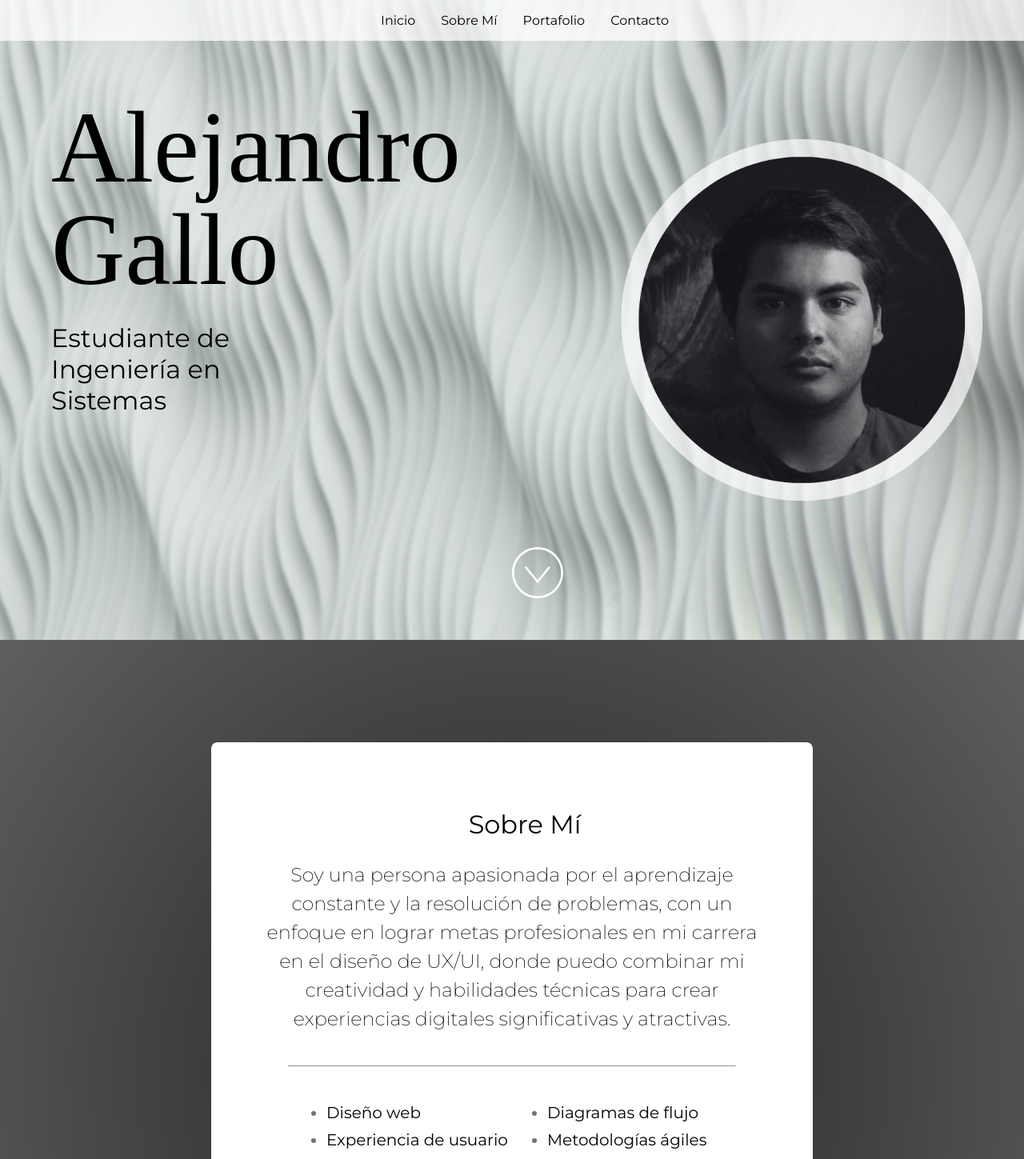
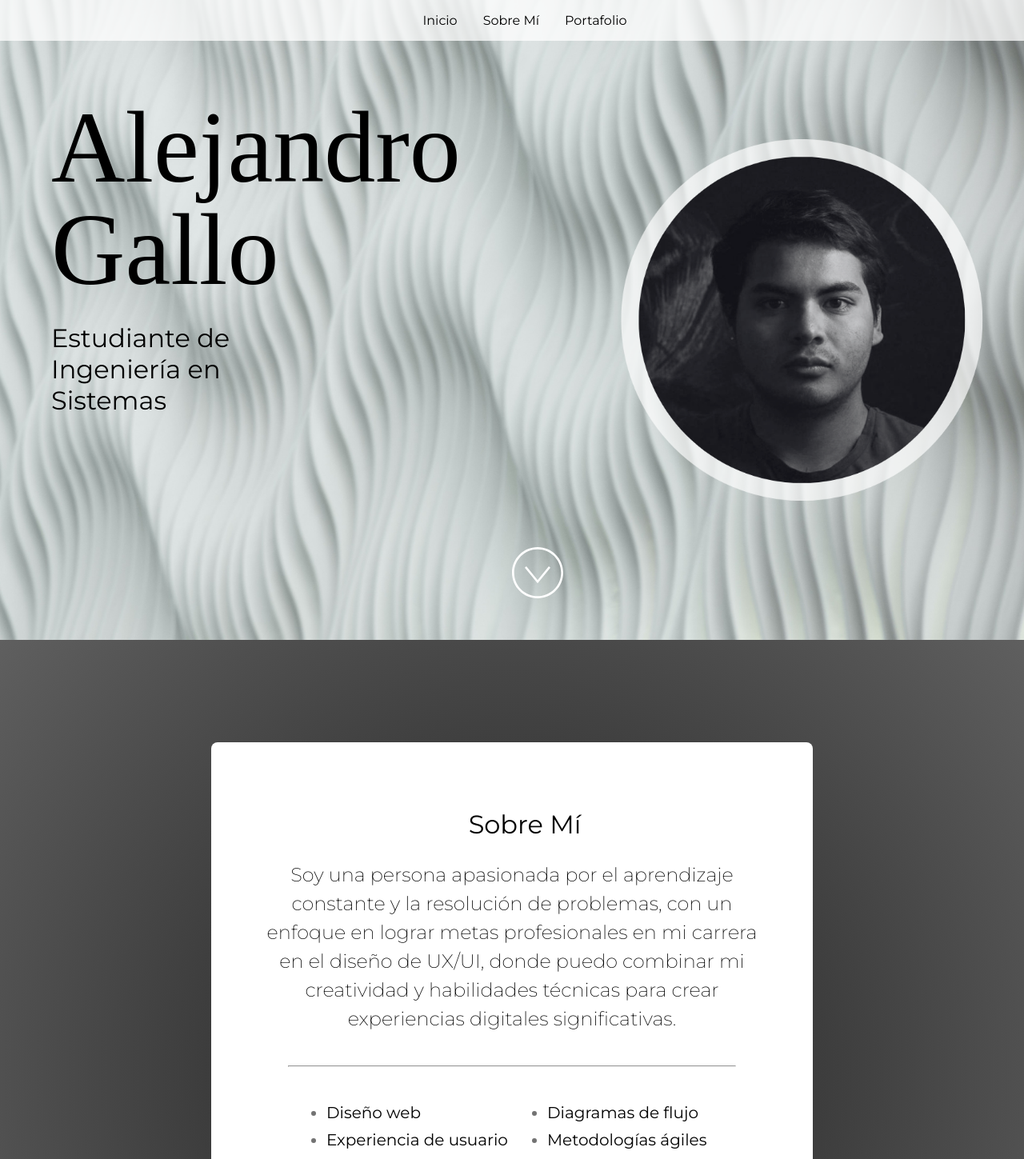
Before and after one commit to Galboa/PortafolioWeb, a React (Vite) app: page / in a window 1280 px wide. Shown: the top 1449 px of the page at 80% size. Built offline with nearby package versions, Linux system fonts and the light colour scheme.

Commit message:
New style

```diff
--- a/src/Components/About.jsx
+++ b/src/Components/About.jsx
@@ -24,7 +24,7 @@ const imageAltText = "background";
  * Sort description that expands on your title on the Home component.
  */
 const description =
-  "Soy una persona apasionada por el aprendizaje constante y la resolución de problemas, con un enfoque en lograr metas profesionales en mi carrera en el diseño de UX/UI, donde puedo combinar mi creatividad y habilidades técnicas para crear experiencias digitales significativas y atractivas.";
+  "Soy una persona apasionada por el aprendizaje constante y la resolución de problemas, con un enfoque en lograr metas profesionales en mi carrera en el diseño de UX/UI, donde puedo combinar mi creatividad y habilidades técnicas para crear experiencias digitales significativas.";
 
 /**
  * List of some of skills or technologies you work on, are learning,
--- a/src/Components/Header.jsx
+++ b/src/Components/Header.jsx
@@ -24,7 +24,6 @@ const Header = () => {
       <a href="#home">Inicio</a>
       <a href="#about">Sobre Mí</a>
       <a href="#portfolio">Portafolio</a>
-      <a href="#footer">Contacto</a>
     </div>
   );
 };
```
